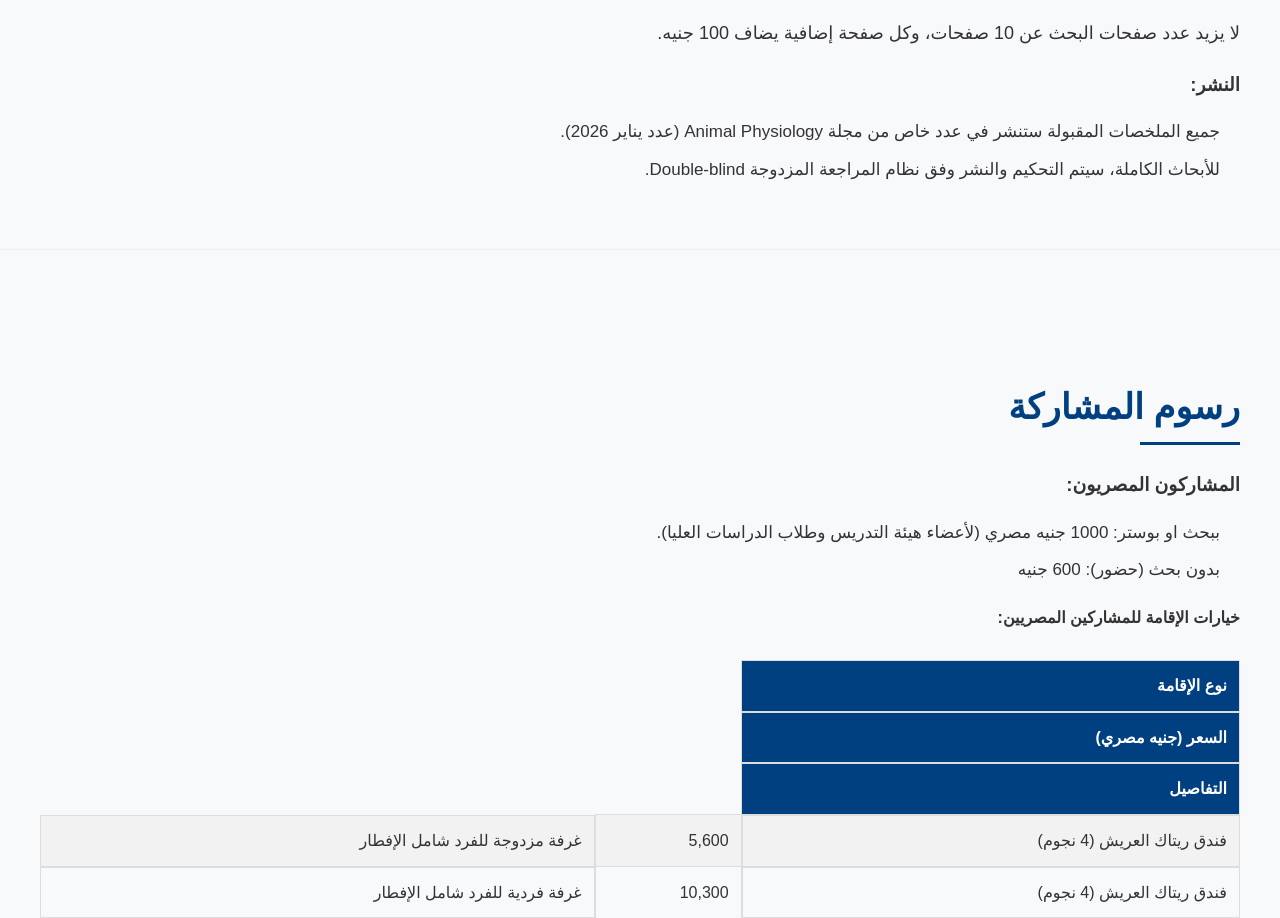
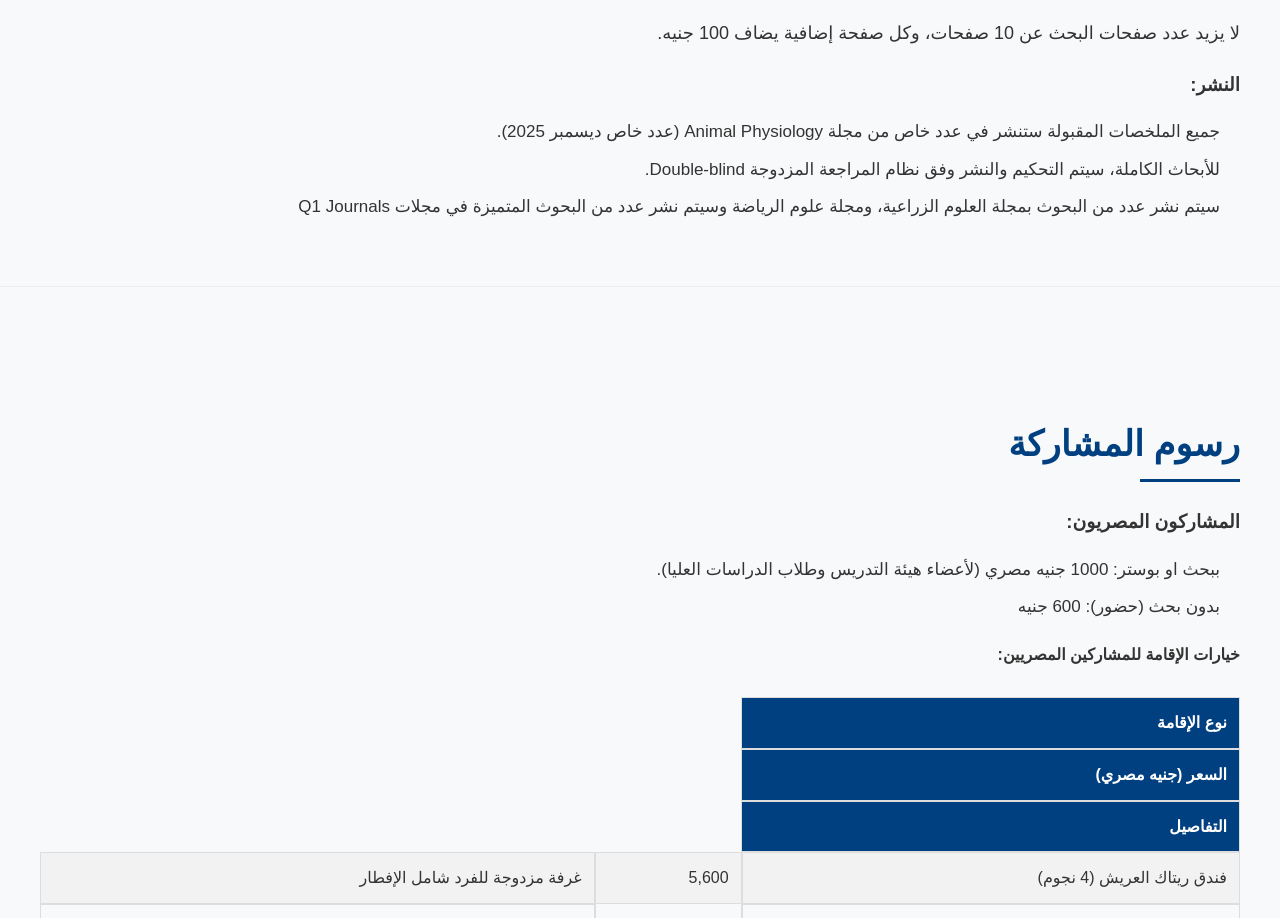
Before and after one commit to mohamedshalann/Animal-Physiology-Conference-Arish-2025, a plain HTML site: page index.html in a window 1280 px wide. Shown: the part 3466-4384 px from the top of the page. Drawn offline with nearby package versions, Linux system fonts and the light colour scheme.

Commit message:
Update index.html

```diff
--- a/index.html
+++ b/index.html
@@ -566,11 +566,14 @@
             <h3 class="ar-content">النشر:</h3>
             <h3 class="en-content">Publication:</h3>
             <ul>
-                <li class="ar-content">جميع الملخصات المقبولة ستنشر في عدد خاص من مجلة Animal Physiology (عدد يناير 2026).</li>
+                <li class="ar-content">جميع الملخصات المقبولة ستنشر في عدد خاص من مجلة Animal Physiology (عدد خاص ديسمبر 2025).</li>
                 <li class="en-content">All accepted abstracts will be published in a special issue of Animal Physiology Journal (January 2026 issue).</li>
 
                 <li class="ar-content">للأبحاث الكاملة، سيتم التحكيم والنشر وفق نظام المراجعة المزدوجة Double-blind.</li>
                 <li class="en-content">For full papers, they will be peer-reviewed and published following the double-blind review system.</li>
+
+                <li class="ar-content">سيتم نشر عدد من البحوث بمجلة العلوم الزراعية، ومجلة علوم الرياضة وسيتم نشر عدد من البحوث المتميزة في مجلات Q1 Journals</li>
+                <li class="en-content">Som papers will be published in Sinai journal of applied sciences, Sinai journal of sport sciences and a number of distinguished research papers will be published in Q1 Journals</li>
             </ul>
         </div>
     </section>
```
